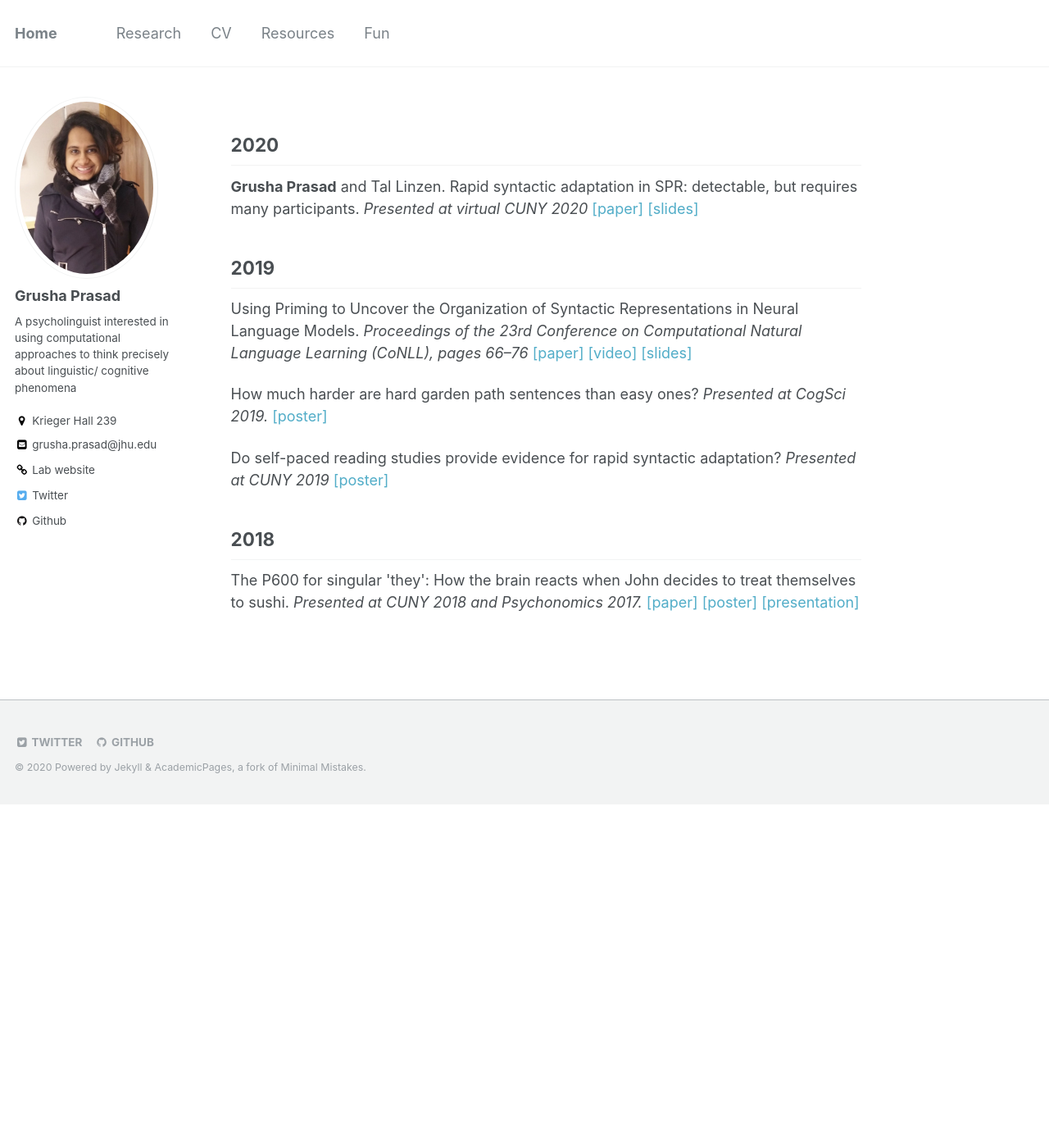
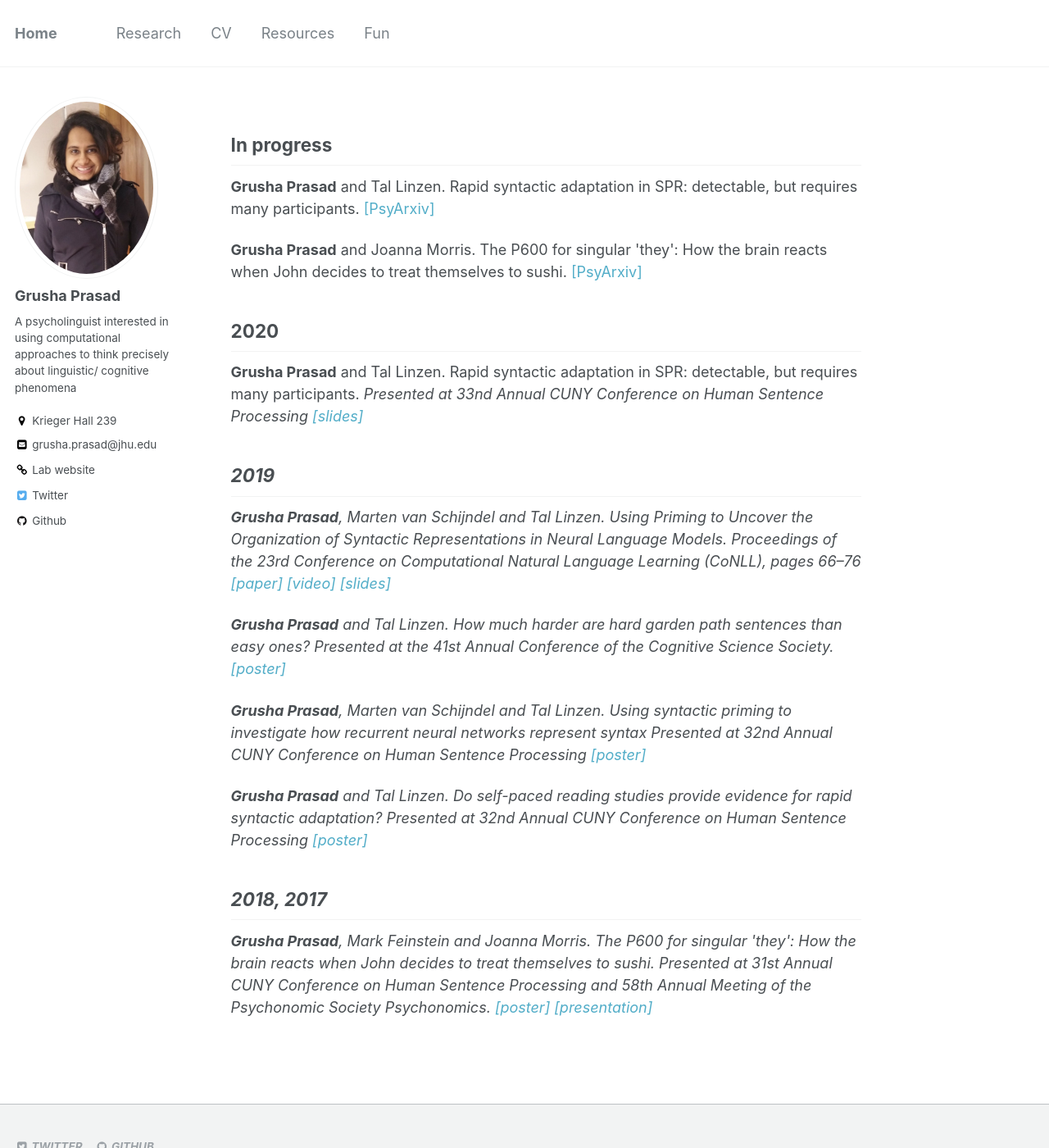
Before and after one commit to grushaprasad/grushaprasad.github.io, a Jekyll site: the page built from _pages/research.html, in a window 1280 px wide and 1400 px high. Shown: the whole window at 82% size. Built offline with Jekyll 4.4.1, drawn with Linux system fonts in a browser that asks for light colours.

Commit message:
edited CV and research page

```diff
--- a/_pages/research.html
+++ b/_pages/research.html
@@ -2,10 +2,21 @@
 permalink: /research/
 ---
 
+
+<h2> In progress </h2>
+<p>
+    <b>Grusha Prasad</b> and Tal Linzen. Rapid syntactic adaptation in SPR: detectable, but requires many participants. </i><a href= "https://psyarxiv.com/9ptg4/" target = "_blank">[PsyArxiv]</a>
+</p>
+
+<p>
+    <b>Grusha Prasad</b> and Joanna Morris. The P600 for singular 'they': How the brain reacts when John decides to treat themselves to sushi. <a href= "https://psyarxiv.com/hwzke/" target = "_blank">[PsyArxiv]</a>
+</p>
+
+
 <h2> 2020 </h2>
 <p>
 
-    <b>Grusha Prasad</b> and Tal Linzen. Rapid syntactic adaptation in SPR: detectable, but requires many participants. <i>Presented at virtual CUNY 2020 </i><a href= "https://psyarxiv.com/9ptg4/" target = "_blank">[paper]</a>
+    <b>Grusha Prasad</b> and Tal Linzen. Rapid syntactic adaptation in SPR: detectable, but requires many participants. <i>Presented at 33nd Annual CUNY Conference on Human Sentence Processing
     <a href= "" target = "_blank">[slides]</a>
 </p>
 
@@ -13,29 +24,31 @@ permalink: /research/
 
 <p>
 
-    Using Priming to Uncover the Organization of Syntactic Representations in Neural Language Models. <i>Proceedings of the 23rd Conference on Computational Natural Language Learning (CoNLL), pages 66–76 </i><a href= "https://arxiv.org/abs/1909.10579" target = "_blank">[paper]</a>
+    <b>Grusha Prasad</b>, Marten van Schijndel and Tal Linzen. Using Priming to Uncover the Organization of Syntactic Representations in Neural Language Models. <i>Proceedings of the 23rd Conference on Computational Natural Language Learning (CoNLL), pages 66–76 </i><a href= "https://arxiv.org/abs/1909.10579" target = "_blank">[paper]</a>
     <a href= "https://www.youtube.com/watch?v=kfG1kuwN1Q0&t=1s" target = "_blank">[video]</a>
     <a href= "https://osf.io/u8kp4/" target = "_blank">[slides]</a>
 </p>
 
 <p>
 
-    How much harder are hard garden path sentences than easy ones? <i>Presented at CogSci 2019.</i> <a href= "https://osf.io/syh3j/" target = "_blank">[poster]</a>
+    <b>Grusha Prasad</b> and Tal Linzen. How much harder are hard garden path sentences than easy ones? <i>Presented at the 41st Annual Conference of the Cognitive Science Society.</i> <a href= "https://osf.io/syh3j/" target = "_blank">[poster]</a>
 
 </p>
+    <b>Grusha Prasad</b>, Marten van Schijndel and Tal Linzen. Using syntactic priming to investigate how recurrent neural networks represent syntax <i>Presented at 32nd Annual CUNY Conference on Human Sentence Processing </i> <a href= "https://osf.io/cx6rj/" target = "_blank">[poster]</a>
+<p>
+
 
 <p>
 
-    Do self-paced reading studies provide evidence for rapid syntactic adaptation?  <i>Presented at CUNY 2019 </i> <a href= "https://osf.io/5x2fq/" target = "_blank">[poster]</a>
+    <b>Grusha Prasad</b> and Tal Linzen. Do self-paced reading studies provide evidence for rapid syntactic adaptation?  <i>Presented at 32nd Annual CUNY Conference on Human Sentence Processing </i> <a href= "https://osf.io/5x2fq/" target = "_blank">[poster]</a>
 
 </p>
 
 
-
-<h2> 2018 </h2>
+<h2> 2018, 2017 </h2>
 
 <p>
-    The P600 for singular 'they': How the brain reacts when John decides to treat themselves to sushi. <i>Presented at CUNY 2018 and Psychonomics 2017.</i> <a href= "https://psyarxiv.com/hwzke/" target = "_blank">[paper]</a>
+    <b>Grusha Prasad</b>, Mark Feinstein and Joanna Morris. The P600 for singular 'they': How the brain reacts when John decides to treat themselves to sushi. <i>Presented at 31st Annual CUNY Conference on Human Sentence Processing and 58th Annual Meeting of the Psychonomic Society Psychonomics.</i>
     <a href= "https://osf.io/a7xve/" target = "_blank">[poster]</a>
     <a href= "https://osf.io/28hqa/" target = "_blank">[presentation]</a>
 
```
